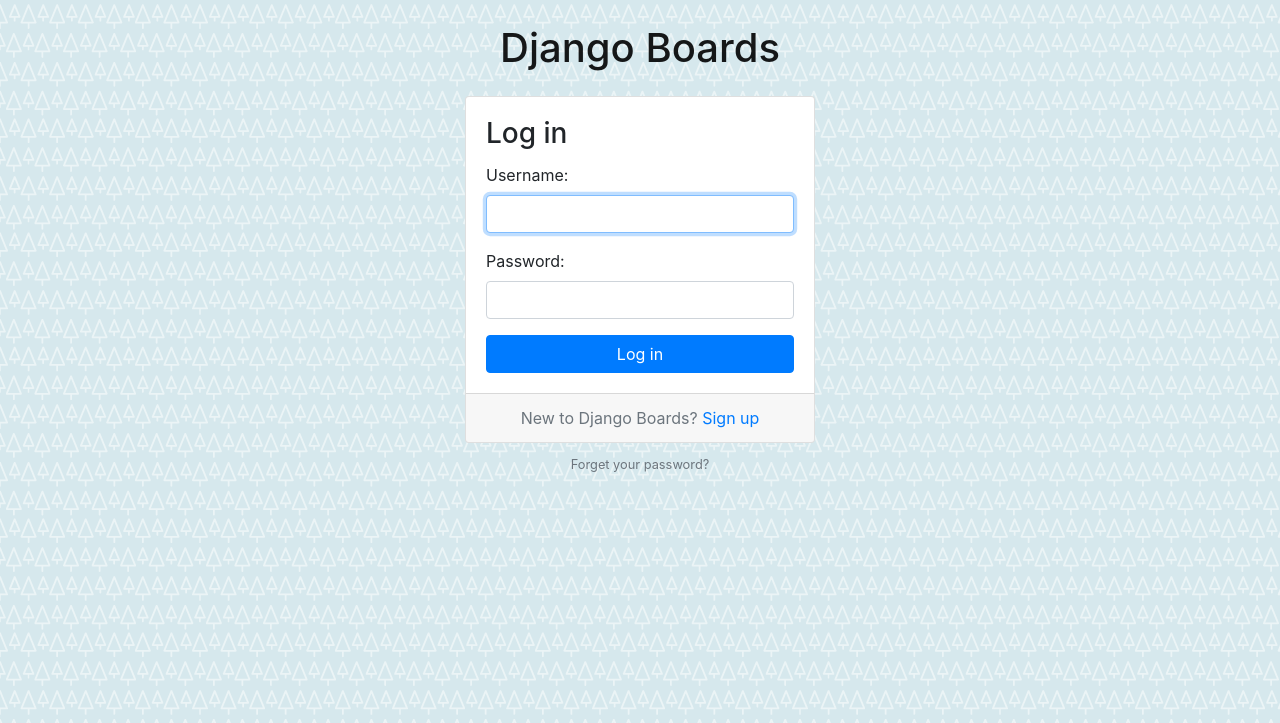
After one commit to dym0080/learn-django, a Django app: page /accounts/login/ in a window 1280 px wide. The commit adds this page. Shown: the top 723 px of the page. Run offline with Django 3.2, Linux system fonts and the light colour scheme; some libraries are stand-ins or nearby versions.

Commit message:
update myproject --part4

```diff
--- a/myproject/accounts/urls.py
+++ b/myproject/accounts/urls.py
@@ -6,4 +6,5 @@ from . import views
 urlpatterns = [
     path('signup/', views.signup, name='signup'),
     path('logout/', auth_views.LogoutView.as_view(), name='logout'),
+    path('login/', auth_views.LoginView.as_view(template_name='accounts/login.html'), name='login'),
 ]
--- /dev/null
+++ b/myproject/boards/templates/accounts/login.html
@@ -0,0 +1,28 @@
+{% extends 'boards/base_accounts.html' %}
+
+{% block title %}Log in to Django Boards{% endblock %}
+
+{% block content %}
+  <div class="row justify-content-center">
+    <div class="col-lg-4 col-md-6 col-sm-8">
+      <div class="card">
+        <div class="card-body">
+          <h3 class="card-title">Log in</h3>
+          <form method="post" novalidate>
+            {% csrf_token %}
+            {% include 'includes/form.html' %}
+            <button type="submit" class="btn btn-primary btn-block">Log in</button>
+          </form>
+        </div>
+        <div class="card-footer text-muted text-center">
+          New to Django Boards? <a href="{% url 'signup' %}">Sign up</a>
+        </div>
+      </div>
+      <div class="text-center py-2">
+        <small>
+          <a href="#" class="text-muted">Forget your password?</a>
+        </small>
+      </div>
+    </div>
+  </div>
+{% endblock %}
--- a/myproject/boards/templates/boards/base.html
+++ b/myproject/boards/templates/boards/base.html
@@ -31,7 +31,7 @@
               </ul>
             {% else %}
               <form class="form-inline ml-auto">
-                <a href="#" class="btn btn-outline-secondary">Login</a>
+                <a href="{% url 'login' %}" class="btn btn-outline-secondary">Login</a>
                 <a href="{% url 'signup' %}" class="btn btn-primary ml-2">Signup</a>
               </form>
             {% endif %}
--- /dev/null
+++ b/myproject/boards/templates/boards/base_accounts.html
@@ -0,0 +1,17 @@
+{% extends 'boards/base.html' %}
+
+{% load static %}
+
+{% block stylesheet %}
+  <link rel="stylesheet" href="{% static 'accounts/css/accounts.css' %}">
+{% endblock %}
+
+{% block body %}
+  <div class="container">
+    <h1 class="text-center logo my-4">
+      <a href="{% url 'home' %}">Django Boards</a>
+    </h1>
+    {% block content %}
+    {% endblock %}
+  </div>
+{% endblock %}
--- a/myproject/boards/templates/includes/form.html
+++ b/myproject/boards/templates/includes/form.html
@@ -1,4 +1,11 @@
 {% load widget_tweaks %}
+{% if form.non_field_errors %}
+  <div class="alert alert-danger" role="alert">
+    {% for error in form.non_field_errors %}
+      <p{% if forloop.last %} class="mb-0"{% endif %}>{{ error }}</p>
+    {% endfor %}
+  </div>
+{% endif %}
 
 {% for field in form %}
   <div class="form-group">
--- a/myproject/myproject/settings.py
+++ b/myproject/myproject/settings.py
@@ -124,3 +124,4 @@ USE_TZ = True
 STATIC_URL = '/static/'
 
 LOGOUT_REDIRECT_URL = 'home'
+LOGIN_REDIRECT_URL = 'home'
```
Also changed, not shown: myproject/accounts/templates/accounts/signup.html (deleted, +0 -32 lines), myproject/boards/templates/accounts/signup.html (added, +23 -0 lines), myproject/accounts/views.py (line endings or trailing spaces).
